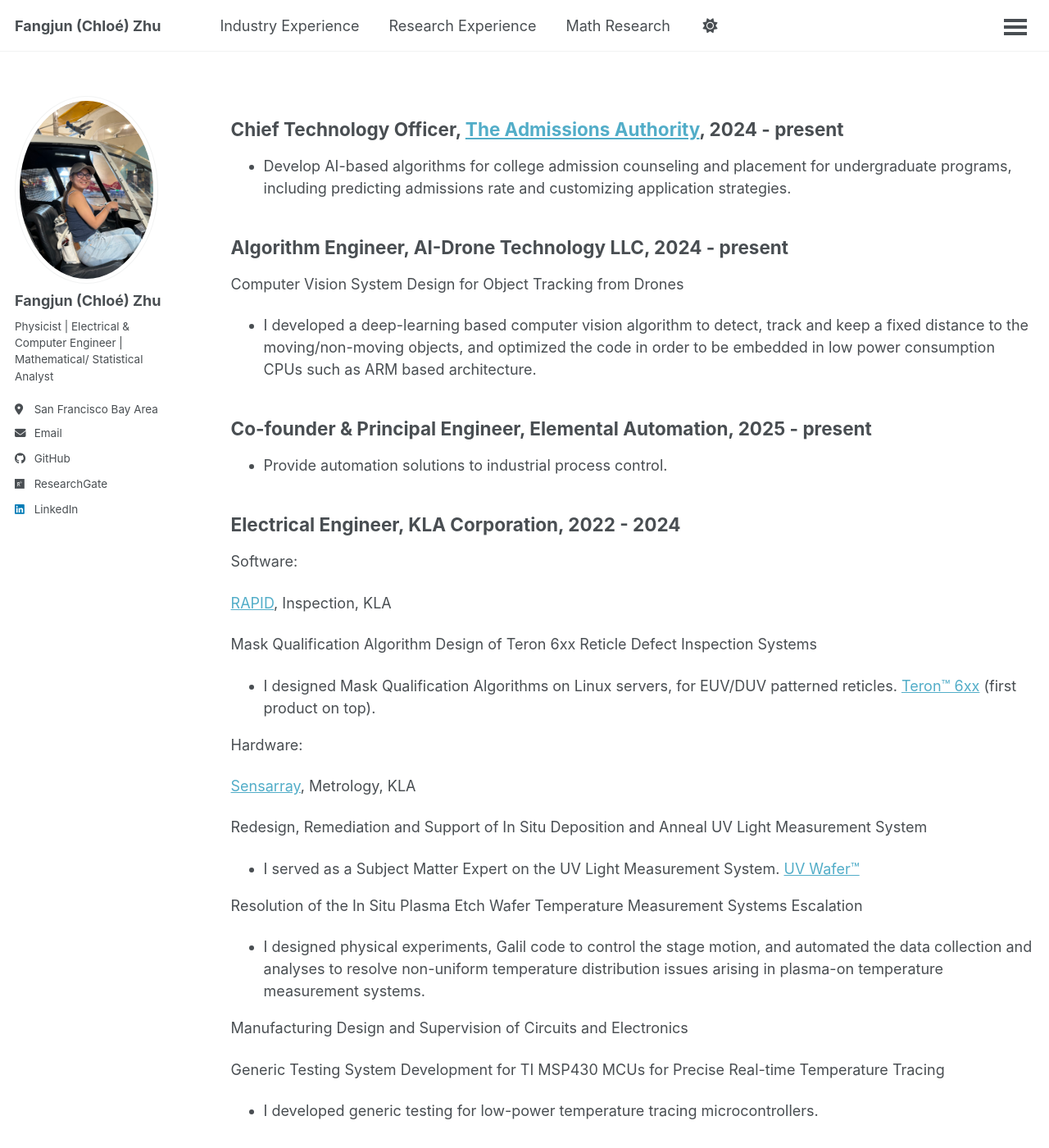
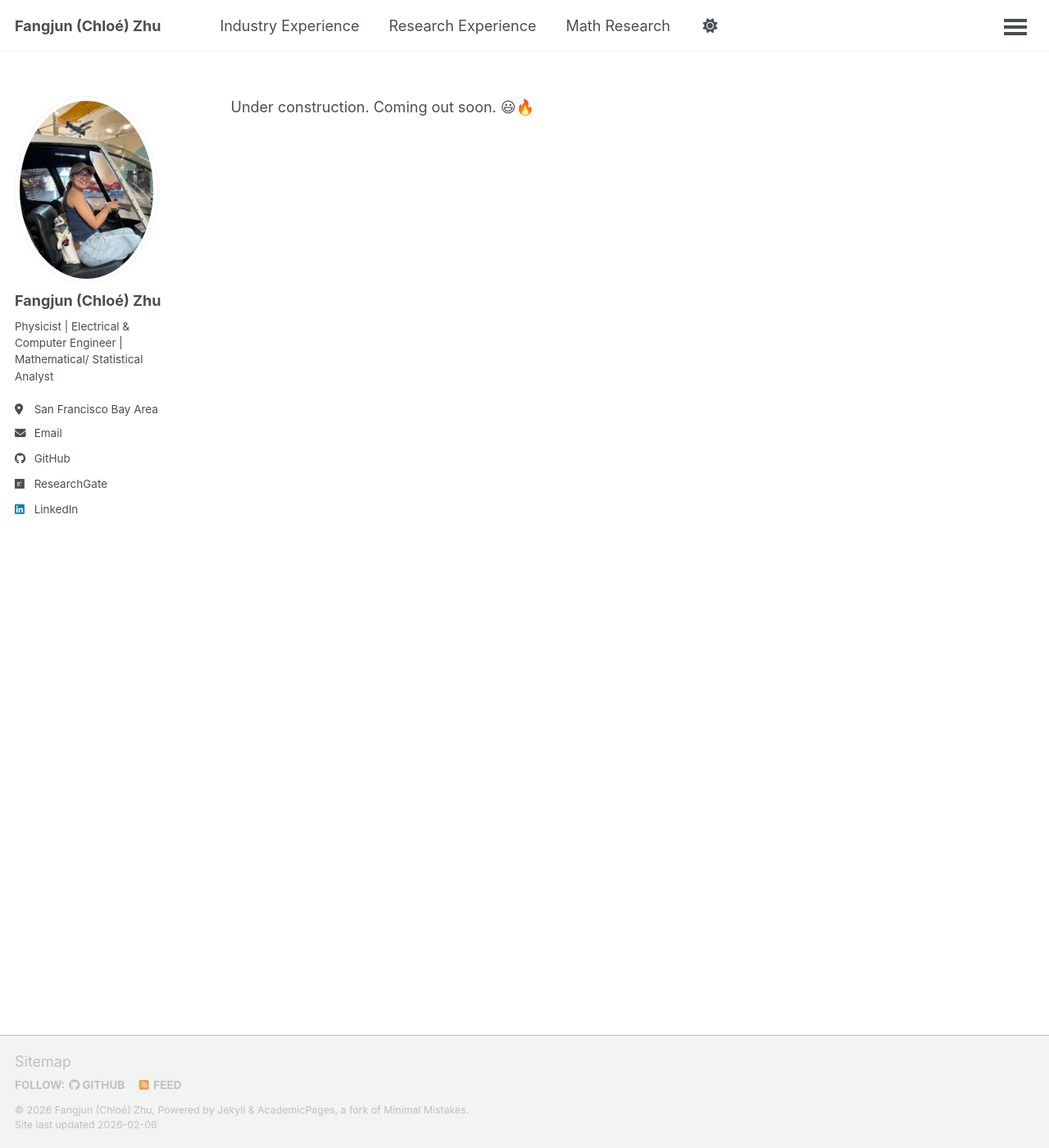
Before and after one commit to ChloeZhu1/ChloeZhu1.github.io, a Jekyll site: the page built from _pages/cv.md, in a window 1280 px wide and 1400 px high. Shown: the whole window at 82% size. Built offline with Jekyll 4.4.1, drawn with Linux system fonts in a browser that asks for light colours; a script bundle is joined from its source files by our own code; library files that are not in the unit come from our copies.

Commit message:
Update cv.md

```diff
--- a/_pages/cv.md
+++ b/_pages/cv.md
@@ -7,7 +7,10 @@
   - /resume
 ---
 {% include base_path %}
-## Chief Technology Officer, [The Admissions Authority](https://www.theadmissionsauthority.com/), 2024 - present
+
+Under construction. Coming out soon. 😃🔥
+
+<!-- ## Chief Technology Officer, [The Admissions Authority](https://www.theadmissionsauthority.com/), 2024 - present
 * Develop AI-based algorithms for college admission counseling and placement for undergraduate programs, including predicting admissions rate and customizing application strategies.
 
 ## Algorithm Engineer, AI-Drone Technology LLC, 2024 - present
```
